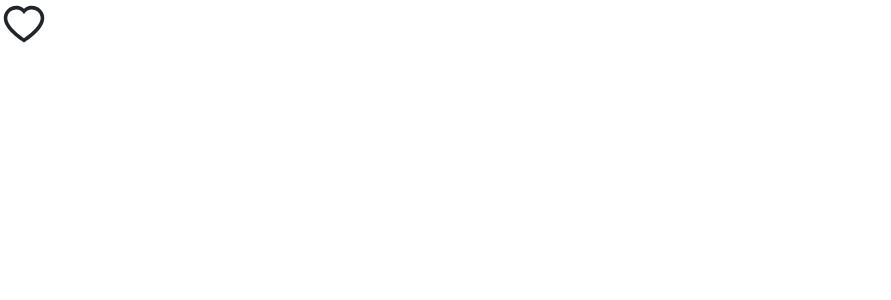
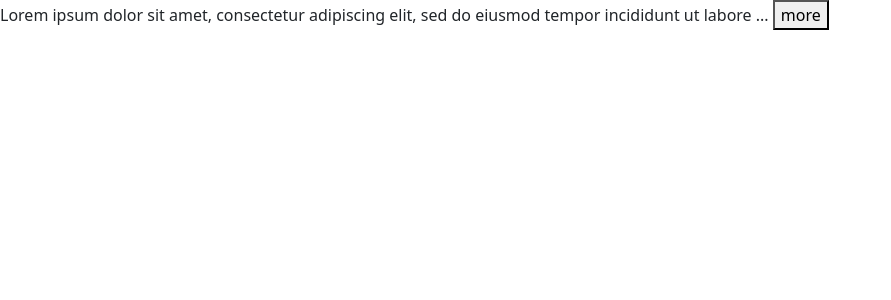
Before and after one commit to chelseadagger-fc/LrnBooksearch, a React (Vite) app: page / in a window 1280 px wide. Shown: the top 300 px of the page, without its empty margins (0-891 px from the left). Built offline with nearby package versions, Linux system fonts and the light colour scheme.

Commit message:
created expandable text component

```diff
--- a/package.json
+++ b/package.json
@@ -12,6 +12,7 @@
   "dependencies": {
     "@types/styled-components": "^5.1.26",
     "bootstrap": "^5.3.0",
+    "immer": "^9.0.19",
     "react": "^18.2.0",
     "react-dom": "^18.2.0",
     "react-icons": "^4.7.1",
--- a/src/App.tsx
+++ b/src/App.tsx
@@ -1,11 +1,18 @@
 
-import Like from "./components/Like";
+import ExpandableText from "./components/ExpandableText"
 
 function App() {
 
+
+
   return (
     <div>
-      <Like onClick={() => console.log("clicked")}/>
+      <ExpandableText maxChars={100}>
+      Lorem ipsum dolor sit amet, consectetur adipiscing elit, sed do eiusmod tempor incididunt ut labore et dolore
+      magna aliqua. Ut enim ad minim veniam, quis nostrud exercitation ullamco laboris nisi ut aliquip ex ea commodo
+      consequat. Duis aute irure dolor in reprehenderit in voluptate velit esse cillum dolore eu fugiat nulla pariatur.
+      Excepteur sint occaecat cupidatat non proident, sunt in culpa qui officia deserunt mollit anim id est laborum."
+      </ExpandableText>
     </div>
   )
 }
--- /dev/null
+++ b/src/components/ExpandableText.tsx
@@ -0,0 +1,20 @@
+import { useState } from 'react'
+
+interface Props {
+    children: string;
+    maxChars?: number;
+}
+
+const ExpandableText = ({children, maxChars = 100}: Props) => {
+    // const handleClick = () => {};
+    const [isExpanded, setExpanded] = useState(false);
+
+    if (children.length <= maxChars) return <p>children</p>;
+
+    const text = isExpanded ? children : children.substring(0, maxChars);
+
+    return <p>{text}...  <button onClick={() => setExpanded(!isExpanded)} >{isExpanded ? 'less' : 'more'}</button></p>
+
+}
+
+export default ExpandableText
```
Also changed, not shown: 1 other file (tests, documents, lock files or other folders).
